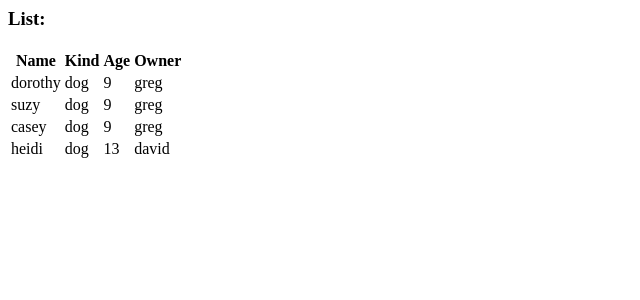
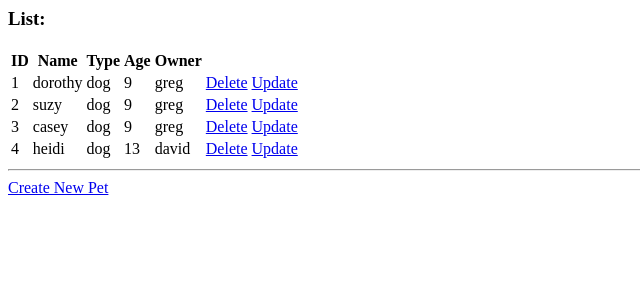
Before and after one commit to varunvedula/advanced-database, a Flask app: page /list in a window 1280 px wide. Shown: the top 300 px of the page, without its empty margins (0-640 px from the left). Run offline with Flask 3, Linux system fonts and the light colour scheme.

Commit message:
Updates for CRUD activities

```diff
--- a/topic-02-initial-flask-app/app.py
+++ b/topic-02-initial-flask-app/app.py
@@ -1,4 +1,4 @@
-from flask import Flask, render_template
+from flask import Flask, render_template, request, redirect, url_for
 import sqlite3
 
 # remember to $ pip install flask
@@ -28,8 +28,68 @@ def get_bye():
 @app.route("/list", methods=["GET"])
 def get_list():
     cursor = connection.cursor()
-    cursor.execute("""select * from pets where type=?""",("dog",))
+    cursor.execute("""select * from pets""")
     rows = cursor.fetchall()
     for row in rows:
         print(row)
     return render_template("list.html", rows=rows)
+
+@app.route("/create", methods=["GET"])
+def get_create():
+    return render_template("create.html")
+
+@app.route("/create", methods=["POST"])
+def post_create():
+    data = dict(request.form)
+    try:
+        data["age"] = int(data["age"])
+    except:
+        data["age"] = 0
+    print(data)
+    cursor = connection.cursor()
+    cursor.execute("""insert into pets(name, age, type, owner) values (?,?,?,?)""",
+        (data["name"],data["age"],data["type"],data["owner"]))
+    rows = cursor.fetchall()
+    connection.commit()
+    return redirect(url_for("get_list"))
+
+@app.route("/delete/<id>", methods=["GET"])
+def get_delete(id):
+    cursor = connection.cursor()
+    cursor.execute(f"""delete from pets where id = ?""",(id,))
+    connection.commit()
+    return redirect(url_for("get_list"))
+
+@app.route("/update/<id>", methods=["GET"])
+def get_update(id):
+    cursor = connection.cursor()
+    cursor.execute(f"""select * from pets where id = ?""",(id,))
+    rows = cursor.fetchall()
+    try:
+        (id, name, xtype, age, owner) = rows[0]
+        data = {
+                "id":id,
+                "name":name,
+                "type":xtype,
+                "age":age,
+                "owner":owner
+        }
+        print([data])
+    except:
+        return "Data not found."
+    return render_template("update.html",data=data)
+
+@app.route("/update/<id>", methods=["POST"])
+def post_update(id):
+    data = dict(request.form)
+    try:
+        data["age"] = int(data["age"])
+    except:
+        data["age"] = 0
+    print(data)
+    cursor = connection.cursor()
+    cursor.execute("""update pets set name=?, age=?, type=?, owner=? where id=?""",
+        (data["name"],data["age"],data["type"],data["owner"],id))
+    rows = cursor.fetchall()
+    connection.commit()
+    return redirect(url_for("get_list"))
--- a/topic-02-initial-flask-app/templates/list.html
+++ b/topic-02-initial-flask-app/templates/list.html
@@ -2,18 +2,22 @@
     <h3>List:</h3>
     <table>
         <tr>
+            <th>ID</th>
             <th>Name</th>
-            <th>Kind</th>
+            <th>Type</th>
             <th>Age</th>
             <th>Owner</th>
         </tr>
-        {% for item in rows %}
+        {% for row in rows %}
         <tr>
-            <td>{{ item[1] }}</td>
-            <td>{{ item[2] }}</td>
-            <td>{{ item[3] }}</td>
-            <td>{{ item[4] }}</td>
+            {% for item in row %}
+            <td>{{ item }}</td>
+            {% endfor %}
+            <td><a href="/delete/{{row[0]}}">Delete</a></td>
+            <td><a href="/update/{{row[0]}}">Update</a></td>
         </tr>
         {% endfor %}
     </table>
+    <hr/>
+    <a href="/create">Create New Pet</a>
 </html>
```
Also changed, not shown: topic-02-initial-flask-app/templates/create.html (added, +17 -0 lines), topic-02-initial-flask-app/templates/update.html (added, +17 -0 lines), topic-02-initial-flask-app/pets.db.
